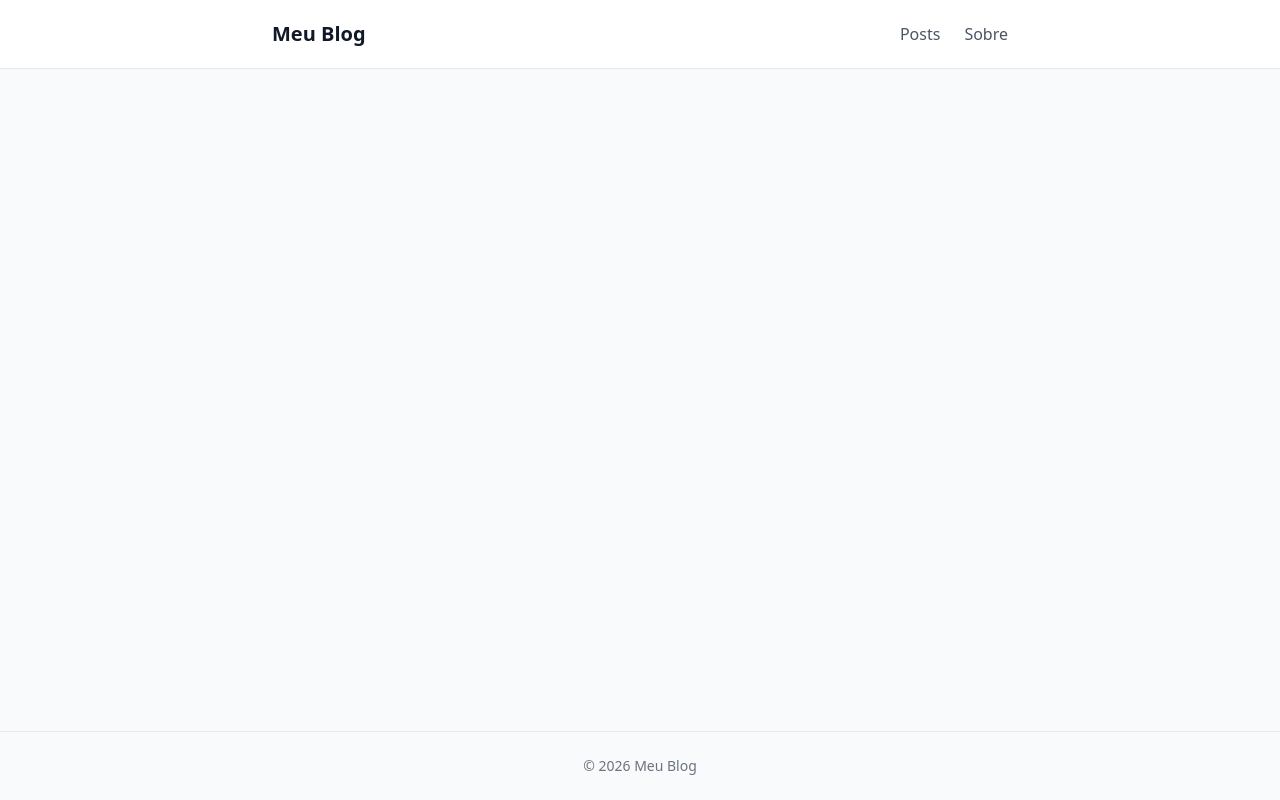
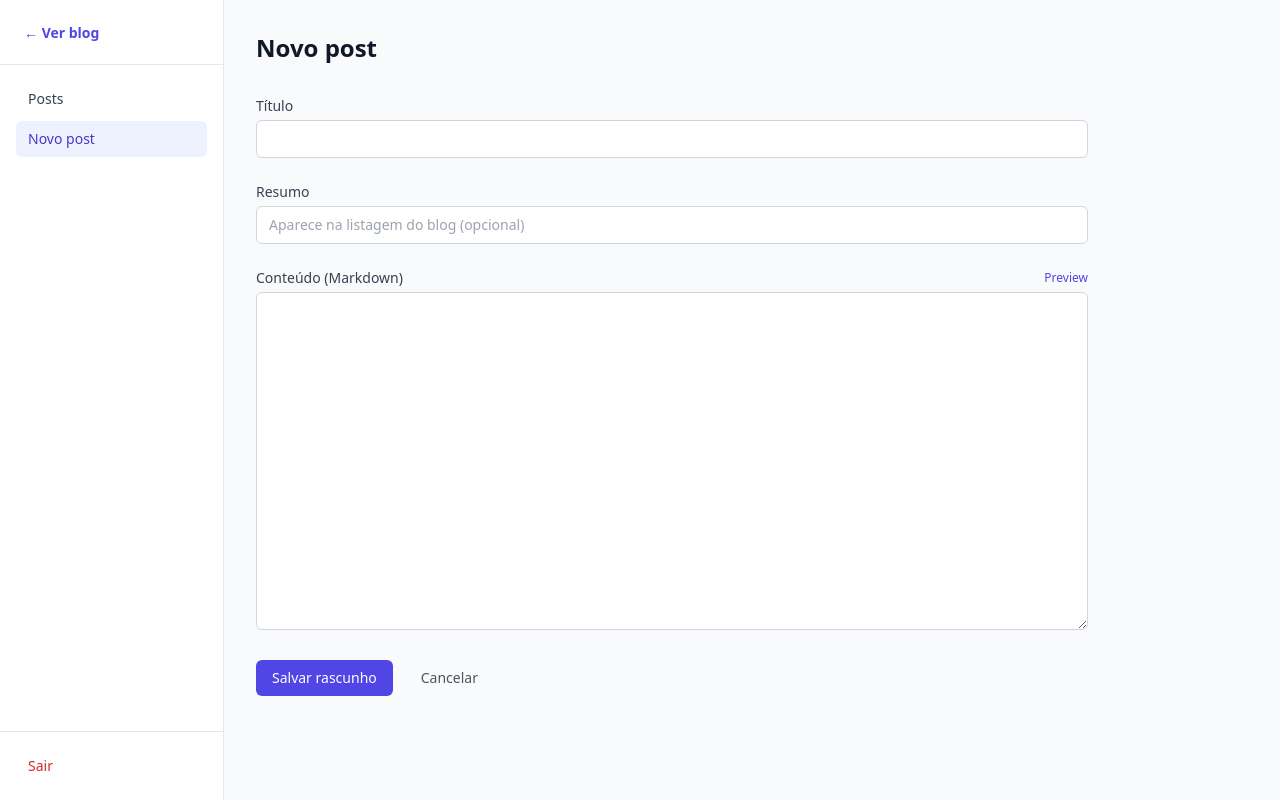
Before and after one commit to fgregoryb/falador, a Nuxt app: page /admin/new in a window 1280 px wide. Built offline with nearby package versions, Linux system fonts and the light colour scheme; no server answers.

Commit message:
feat: adiciona criação de posts com editor Markdown e preview

```diff
--- /dev/null
+++ b/app/components/PostForm.vue
@@ -0,0 +1,102 @@
+<template>
+  <form @submit.prevent="handleSubmit" class="space-y-6">
+    <div>
+      <label class="block text-sm font-medium text-gray-700 mb-1">Título</label>
+      <input
+        v-model="form.title"
+        type="text"
+        required
+        class="w-full border border-gray-300 rounded-md px-3 py-2 text-sm focus:outline-none focus:ring-2 focus:ring-indigo-500"
+      />
+    </div>
+
+    <div>
+      <label class="block text-sm font-medium text-gray-700 mb-1">Resumo</label>
+      <input
+        v-model="form.excerpt"
+        type="text"
+        placeholder="Aparece na listagem do blog (opcional)"
+        class="w-full border border-gray-300 rounded-md px-3 py-2 text-sm focus:outline-none focus:ring-2 focus:ring-indigo-500"
+      />
+    </div>
+
+    <div>
+      <div class="flex items-center justify-between mb-1">
+        <label class="block text-sm font-medium text-gray-700">Conteúdo (Markdown)</label>
+        <button
+          type="button"
+          @click="showPreview = !showPreview"
+          class="text-xs text-indigo-600 hover:underline"
+        >
+          {{ showPreview ? 'Editar' : 'Preview' }}
+        </button>
+      </div>
+
+      <textarea
+        v-if="!showPreview"
+        v-model="form.content"
+        rows="16"
+        class="w-full border border-gray-300 rounded-md px-3 py-2 text-sm font-mono focus:outline-none focus:ring-2 focus:ring-indigo-500"
+      />
+
+      <div
+        v-else
+        class="prose prose-indigo max-w-none border border-gray-300 rounded-md px-4 py-3 min-h-64 bg-white"
+        v-html="renderMarkdown(form.content || '_Nenhum conteúdo ainda._')"
+      />
+    </div>
+
+    <p v-if="errorMsg" class="text-sm text-red-600">{{ errorMsg }}</p>
+
+    <div class="flex gap-3">
+      <button
+        type="submit"
+        :disabled="loading"
+        class="bg-indigo-600 text-white px-4 py-2 rounded-md text-sm font-medium hover:bg-indigo-700 disabled:opacity-50 transition-colors"
+      >
+        {{ loading ? 'Salvando...' : submitLabel }}
+      </button>
+      <NuxtLink
+        to="/admin"
+        class="px-4 py-2 rounded-md text-sm text-gray-600 hover:bg-gray-100 transition-colors"
+      >
+        Cancelar
+      </NuxtLink>
+    </div>
+  </form>
+</template>
+
+<script setup lang="ts">
+interface PostData {
+  title: string
+  excerpt: string
+  content: string
+}
+
+const props = withDefaults(defineProps<{
+  initialData?: Partial<PostData>
+  submitLabel?: string
+  loading?: boolean
+  errorMsg?: string
+}>(), {
+  submitLabel: 'Salvar rascunho',
+  loading: false,
+  errorMsg: '',
+})
+
+const emit = defineEmits<{
+  submit: [data: PostData]
+}>()
+
+const showPreview = ref(false)
+
+const form = reactive<PostData>({
+  title: props.initialData?.title ?? '',
+  excerpt: props.initialData?.excerpt ?? '',
+  content: props.initialData?.content ?? '',
+})
+
+function handleSubmit() {
+  emit('submit', { ...form })
+}
+</script>
--- /dev/null
+++ b/app/pages/admin/new.vue
@@ -0,0 +1,37 @@
+<template>
+  <div>
+    <h1 class="text-2xl font-bold text-gray-900 mb-8">Novo post</h1>
+
+    <PostForm
+      :loading="loading"
+      :error-msg="errorMsg"
+      @submit="createPost"
+    />
+  </div>
+</template>
+
+<script setup lang="ts">
+definePageMeta({ layout: 'admin', middleware: 'auth' })
+
+const loading = ref(false)
+const errorMsg = ref('')
+const router = useRouter()
+
+async function createPost(data: { title: string; excerpt: string; content: string }) {
+  loading.value = true
+  errorMsg.value = ''
+
+  const { error } = await useFetch('/api/admin/posts', {
+    method: 'POST',
+    body: data,
+  })
+
+  if (error.value) {
+    errorMsg.value = error.value.data?.message ?? 'Erro ao salvar o post.'
+    loading.value = false
+    return
+  }
+
+  await router.push('/admin')
+}
+</script>
```
Also changed, not shown: 2 other files (tests, documents, lock files or other folders).
